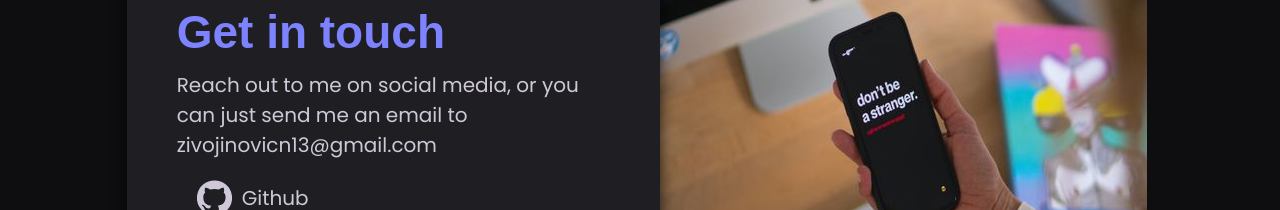
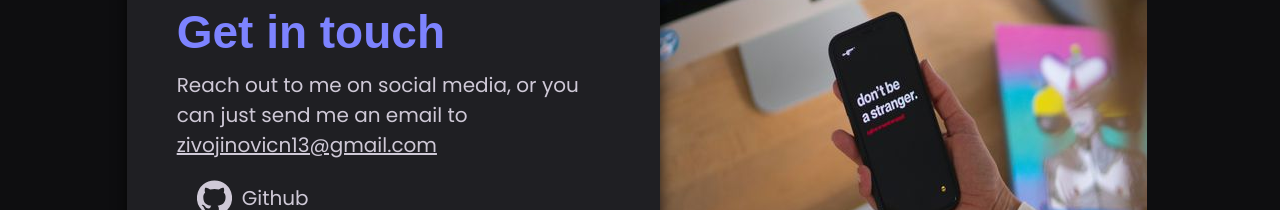
Before and after one commit to SupremeHan/app-portfolio, a Next.js app: page / in a window 1280 px wide. Shown: the part 2175-2385 px from the top of the page. Built offline with nearby package versions, Linux system fonts and the light colour scheme.

Commit message:
Changed link styles

```diff
--- a/components/Contact/contact.js
+++ b/components/Contact/contact.js
@@ -65,6 +65,9 @@ const useStyles = makeStyles(theme => ({
         padding: '0px 20px',
         [theme.breakpoints.down('xs')]: {
             padding: '10px 20px'
+        },
+        '& a': {
+            color: '#CFC9D7'
         }
     },
     image: {
@@ -104,7 +107,7 @@ const Contact = () => {
                         variant="body2"
                         className={classes.description}>
                            Reach out to me on social media, or you can
-                           just send me an email to zivojinovicn13@gmail.com
+                           just send me an email to <a href="mailto:zivojinovicn13@gmail.com">zivojinovicn13@gmail.com</a>
                     </Typography>
                     <ul className={classes.ul}>
                         <Link href="https://github.com/SupremeHan"><li className={classes.li}><GitHubIcon fontSize='large'/><span>Github</span></li></Link>
```
